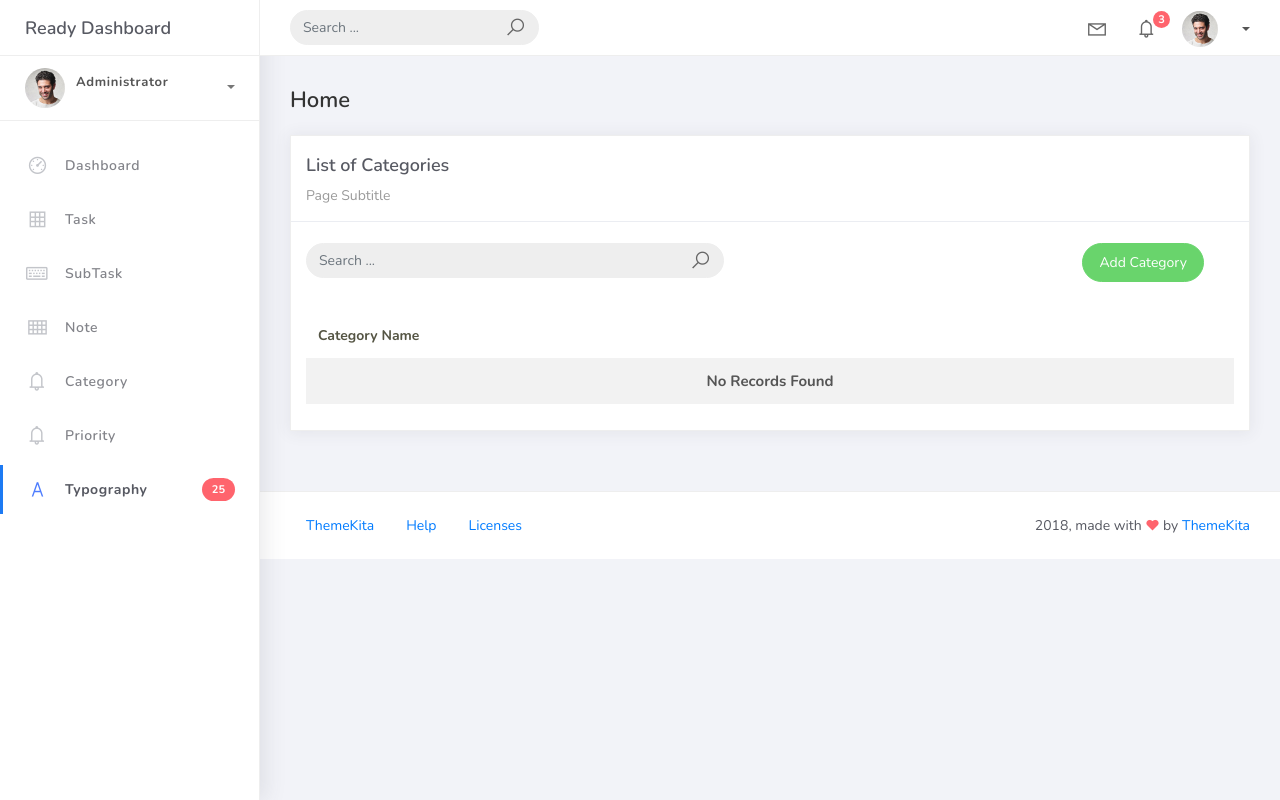
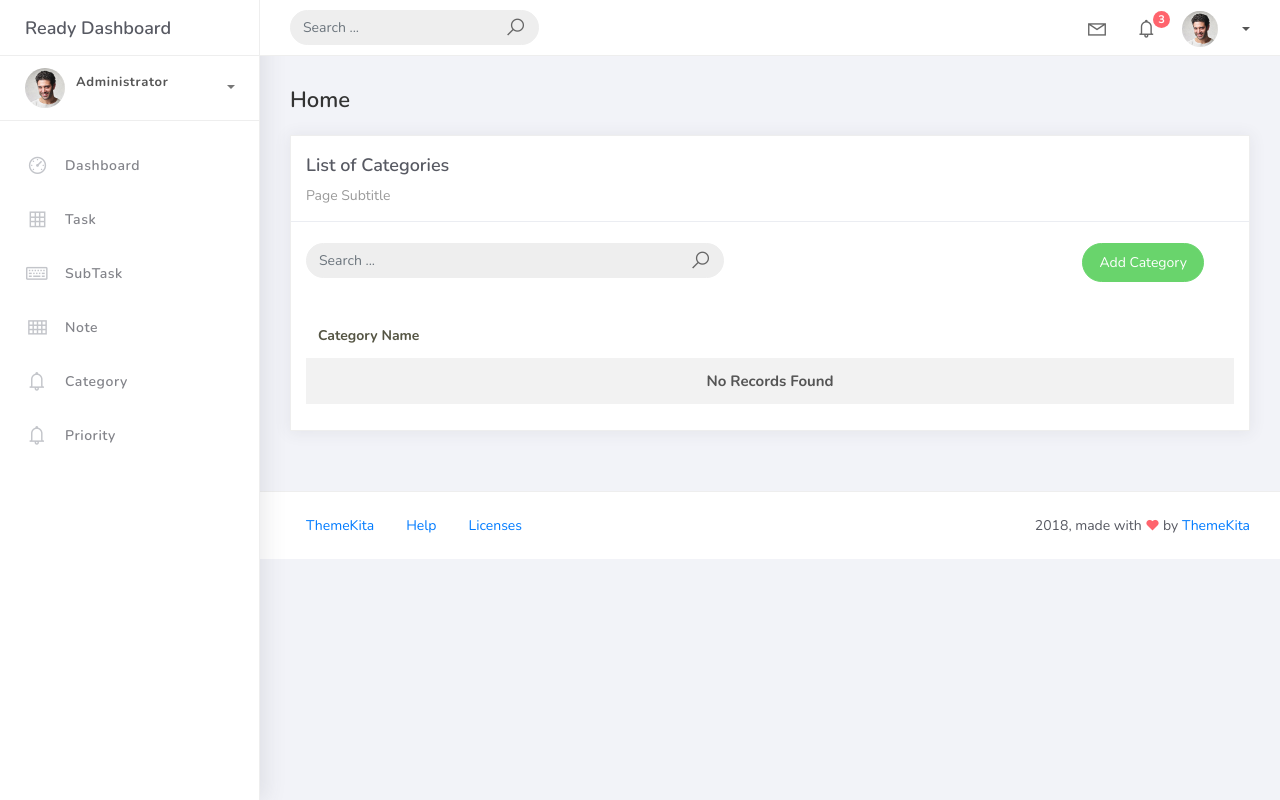
Before and after one commit to AkiiSauceCode/MyHangarin, a Django app: page /category_list in a window 1280 px wide. Run offline with Django 5.2, Linux system fonts and the light colour scheme; data that the repository does not hold is empty; some libraries are stand-ins or nearby versions.

Commit message:
Update base.html

```diff
--- a/projectsite/templates/base.html
+++ b/projectsite/templates/base.html
@@ -170,7 +170,7 @@
 					</div>
 					<ul class="nav">
 						<li class="nav-item">
-							<a href="index.html">
+							<a href="/">
 								<i class="la la-dashboard"></i>
 								<p>Dashboard</p>
 							</a>
@@ -205,13 +205,7 @@
 								<p>Priority</p>
 							</a>
 						</li>
-						<li class="nav-item active">
-							<a href="typography.html">
-								<i class="la la-font"></i>
-								<p>Typography</p>
-								<span class="badge badge-danger">25</span>
-							</a>
-						</li>
+
 					</ul>
 				</div>
 			</div>
```
